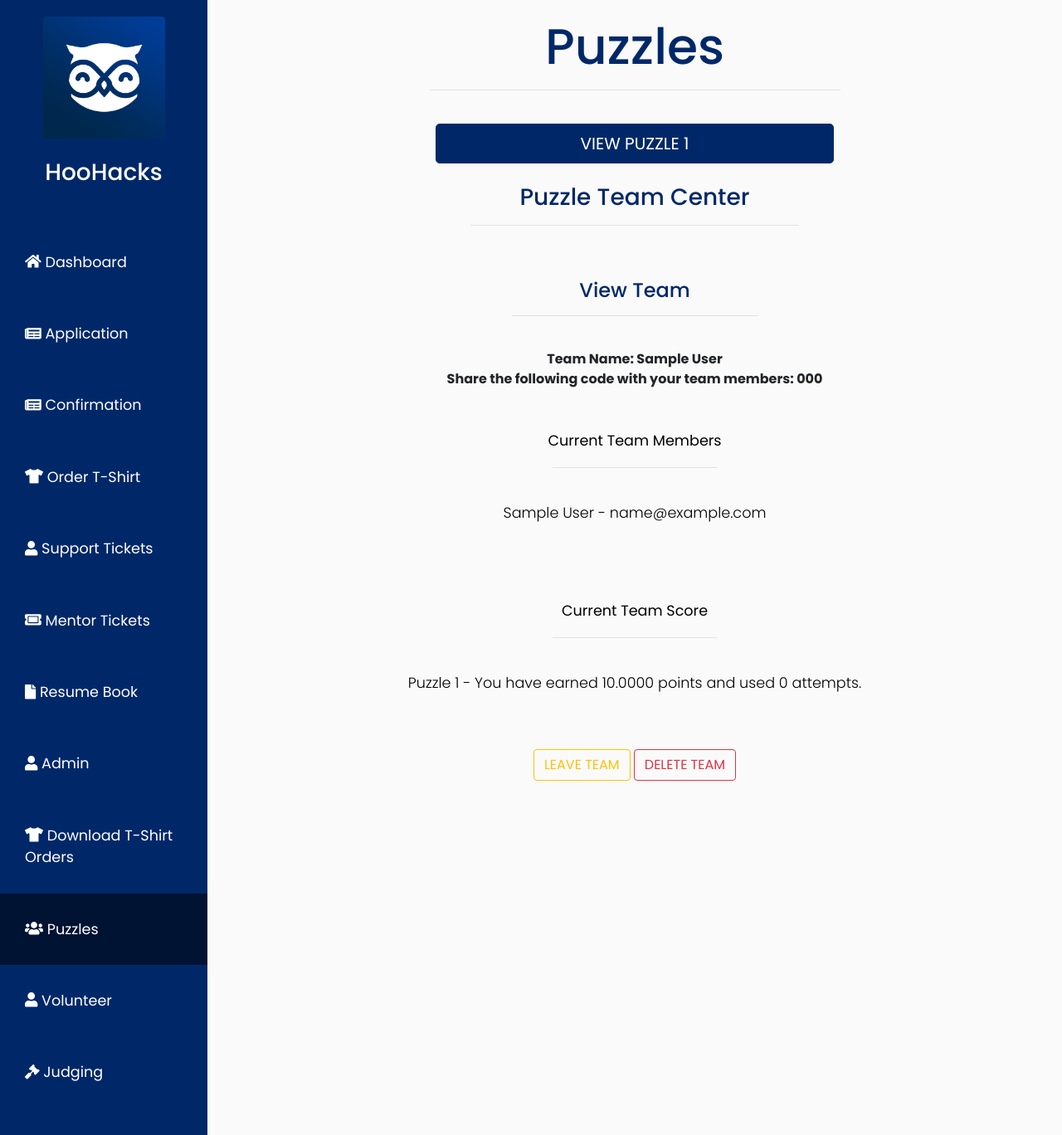
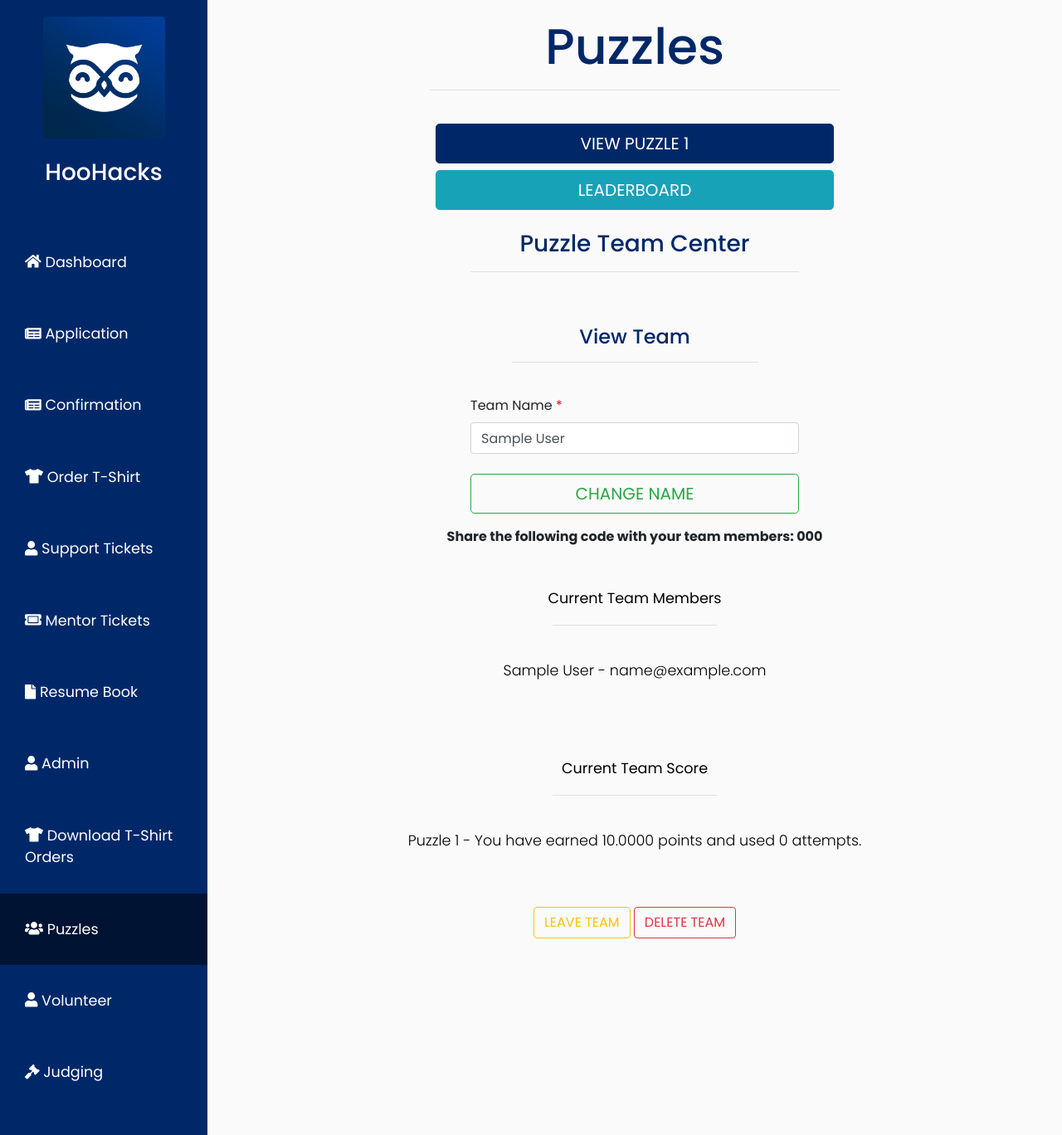
Before and after one commit to rithik/HackX, a Django app: page /puzzles in a window 1280 px wide. Shown: the top 1368 px of the page at 83% size. Run offline with Django 3.2, Linux system fonts and the light colour scheme; the first user in the database is signed in; tables that the repository leaves empty hold one stand-in row (Sample ...); some libraries are stand-ins or nearby versions.

Commit message:
Allow name change for teams

```diff
--- a/applications/views.py
+++ b/applications/views.py
@@ -189,7 +189,8 @@ def confirmation(request):
 
         file_path = ""
         if file:
-            file_path = '/Resumes/' + str(a.grad_year) + '/' + u.full_name + "-" + str(u.qr_hash) + '-Resume.pdf'
+            curr_year = Settings.objects.all()[0].application_confirmation_deadline.year
+            file_path = '/Resumes-' + str(curr_year) +  '/' + str(a.grad_year) + '/' + u.full_name + "-" + str(u.qr_hash) + '-Resume.pdf'
             if not c.resume_file_name == "":
                 try:
                     dbx.files_delete_v2(file_path)
--- a/hoohacks/urls.py
+++ b/hoohacks/urls.py
@@ -40,11 +40,12 @@ urlpatterns = [
     path('logout', users.views.logout_view),
     path('dashboard', users.views.dashboard),
     path('puzzles', users.views.view_puzzles),
+    path('puzzles/change_name', users.views.change_puzzle_team_name),
     path('puzzles/add', users.views.add_puzzle),
     path('puzzles/update', users.views.update_puzzle),
     path('puzzles/delete', users.views.delete_puzzle),
     path('puzzles/leaderboard', users.views.puzzle_leaderboard),
-    path('puzzles/view/<str:pid>', users.views.view_puzzle),
+    path('puzzles/view/<str:pid>', users.views.solve_puzzle),
     path('application', applications.views.application),
     path('application/<str:msg>', applications.views.application),
     path('confirmation', applications.views.confirmation),
--- a/templates/puzzles.html
+++ b/templates/puzzles.html
@@ -19,9 +19,11 @@
     <div class="col-lg-3"></div>
     <div class="col-lg-6">
         {% for puzzle in puzzles %}
-            <a href="/puzzles/view/{{ puzzle.id }}" class="btn btn-lg btn-primary btn-block text-uppercase" name="button-type"
-            id="join-team-button">View Puzzle {{ forloop.counter }}</a>
+            <a href="/puzzles/view/{{ puzzle.id }}" class="btn btn-lg {% if not puzzle.id in locked %}btn-primary{% else %}btn-secondary{% endif %} btn-block text-uppercase" name="button-type"
+            id="puzzle-{{ puzzle.id }}">View Puzzle {{ forloop.counter }}</a>
         {% endfor %}
+        <a href="/puzzles/leaderboard" class="btn btn-lg btn-info btn-block text-uppercase" name="button-type"
+            id="puzzle-leaderboard-button">Leaderboard</a>
     </div>
     <div class="col-lg-3"></div>
 </div>
@@ -49,7 +51,7 @@
 <hr style="width:30%">
 <br />
 
-<form class="form-signin" method="POST" action="/teams" style="width:60%; margin:auto; display:block;">
+<form class="form-signin" method="POST" action="/puzzles" style="width:60%; margin:auto; display:block;">
     {% csrf_token %}
     {% if not msg == "" and section == "join" %}
     {% if error == False  %}
@@ -80,7 +82,7 @@
 <hr style="width:30%">
 <br />
 
-<form class="form-signin" method="POST" action="/teams" style="width:60%; margin:auto; display:block;">
+<form class="form-signin" method="POST" action="/puzzles" style="width:60%; margin:auto; display:block;">
     {% csrf_token %}
     {% if not msg == "" and section == "create" %}
     {% if error == False  %}
@@ -110,7 +112,20 @@
 <hr style="width:30%">
 <br />
 
-<center><b>Team Name: {{ team.name }}</b></center>
+<div class="form-signin" style="width:40%; margin:auto; display:block;">
+    {% csrf_token %}
+
+    <div class="alert alert-success" id="name-change-success" style="display: none;" role="alert">
+        Name updated!
+    </div>
+    <div class="form-group">
+        <label for="team-name" class="required-field">Team Name</label>
+        <input type="text" required class="form-control" id="team-name" placeholder="Team Name" name="team-name" value="{{ team.name }}">
+        <br />
+        <button onclick="changeTeamName()" class="btn btn-lg btn-outline-success btn-block text-uppercase" name="button-type" value="change"
+            id="change-name-button">Change Name</button>
+    </div>
+</div>
 <center><b>Share the following code with your team members: {{ team.unique_code }}</b></center>
 <br/>
 <br/>
@@ -134,7 +149,7 @@
 
 
 <br/>
-<form class="form-signin" method="POST" action="/teams" style="width:60%; margin:auto; display:block;">
+<form class="form-signin" method="POST" action="/puzzles" style="width:60%; margin:auto; display:block;">
     {% csrf_token %}
     <div class="form-group">
         <center><button type="submit" class="btn btn-outline-warning text-uppercase" name="button-type" value="leave"
@@ -171,6 +186,22 @@
         }
 
     });
+    function changeTeamName(){
+        var postData = {
+            name: document.getElementById('team-name').value,
+            csrfmiddlewaretoken: '{{ csrf_token }}'
+        };
+        $.post("/puzzles/change_name", postData, function(data) {
+            if (data.status == 200){
+                var alert = document.getElementById("name-change-success");
+                alert.style.display = "";
+                setTimeout(
+                    function(){
+                        alert.style.display = "none";
+                }, 3000);
+            }
+        });
+    }
 </script>
 {% endif %}
 {% endblock %}
--- a/users/views.py
+++ b/users/views.py
@@ -78,6 +78,7 @@ def view_puzzles(request):
         return render(request, "puzzles.html", context)
 
     context = None
+    locked = [solution.puzzle.id for solution in u.team.solutions.all() if solution.locked]
     if request.method == "GET":
         context = {
             "user": u,
@@ -85,7 +86,8 @@ def view_puzzles(request):
             "team": u.team if u.team else None,
             "msg": "",
             "allowed": True,
-            "puzzles": Puzzle.objects.all()
+            "puzzles": Puzzle.objects.all(),
+            "locked": locked
         }
     if request.method == "POST":
         button_type = request.POST.get('button-type', '')
@@ -103,7 +105,8 @@ def view_puzzles(request):
                     "error": False,
                     "section": "join",
                     "allowed": True,
-                    "puzzles": Puzzle.objects.all()
+                    "puzzles": Puzzle.objects.all(),
+                    "locked": locked
                 }
             except:
                 context = {
@@ -114,7 +117,8 @@ def view_puzzles(request):
                     "error": True,
                     "section": "join",
                     "allowed": True,
-                    "puzzles": Puzzle.objects.all()
+                    "puzzles": Puzzle.objects.all(),
+                    "locked": locked
                 }
         elif button_type == "create":
             team_name = request.POST.get('team-name', '')
@@ -129,7 +133,8 @@ def view_puzzles(request):
                 "error": False,
                 "section": "create",
                 "allowed": True,
-                "puzzles": Puzzle.objects.all()
+                "puzzles": Puzzle.objects.all(),
+                "locked": locked
             }
         elif button_type == "leave":
             if u.team.count() == 1:
@@ -145,7 +150,8 @@ def view_puzzles(request):
                 "error": False,
                 "section": "join",
                 "allowed": True,
-                "puzzles": Puzzle.objects.all()
+                "puzzles": Puzzle.objects.all(),
+                "locked": locked
             }
         elif button_type == "delete":
             u.team.delete()
@@ -157,7 +163,8 @@ def view_puzzles(request):
                 "error": False,
                 "section": "join",
                 "allowed": True,
-                "puzzles": Puzzle.objects.all()
+                "puzzles": Puzzle.objects.all(),
+                "locked": locked
             }
     if context == None:
         context = {
@@ -168,10 +175,20 @@ def view_puzzles(request):
             "error": True,
             "section": "join",
             "allowed": True,
-            "puzzles": Puzzle.objects.all()
+            "puzzles": Puzzle.objects.all(),
+            "locked": locked
         }
     return render(request, "puzzles.html", context)
 
+@login_required
+def change_puzzle_team_name(request):
+    u = request.user
+    if not request.user.is_authenticated:
+        return redirect("/logout")
+    team = u.team
+    team.name = request.POST.get('name', '')
+    team.save()
+    return JsonResponse({"status": 200, "message": "Success"})
 
 @login_required
 def add_puzzle(request):
@@ -211,7 +228,7 @@ def delete_puzzle(request):
     return JsonResponse({"status": 200, "message": "Success"})
 
 @login_required
-def view_puzzle(request, pid):
+def solve_puzzle(request, pid):
     u = request.user
     if not request.user.is_authenticated:
         return redirect('logout')
```
